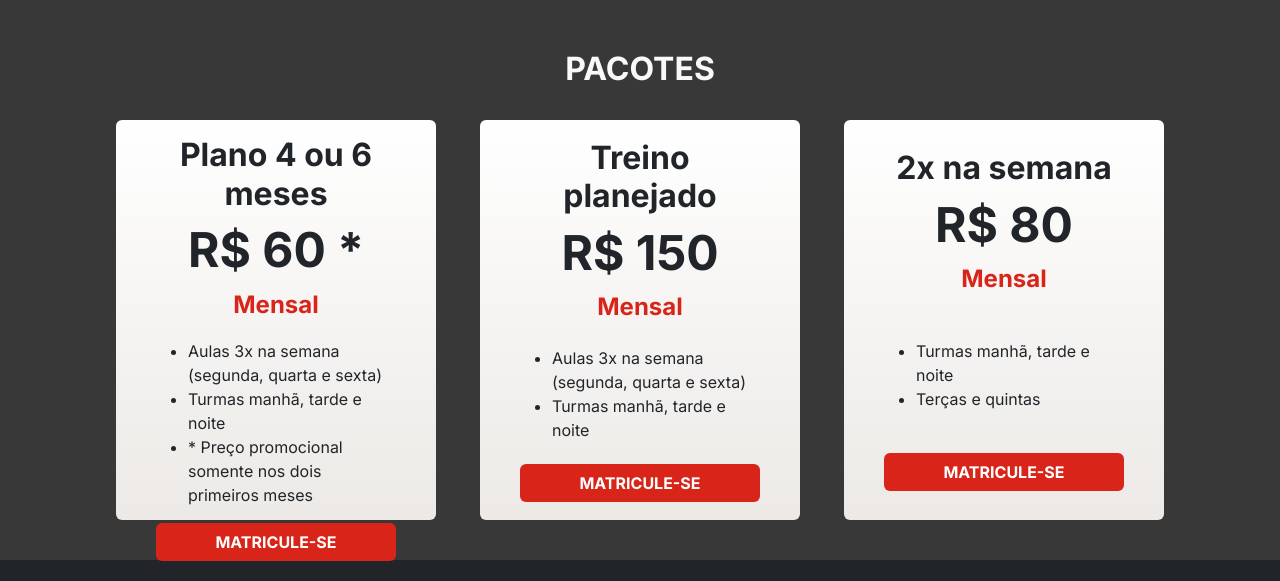
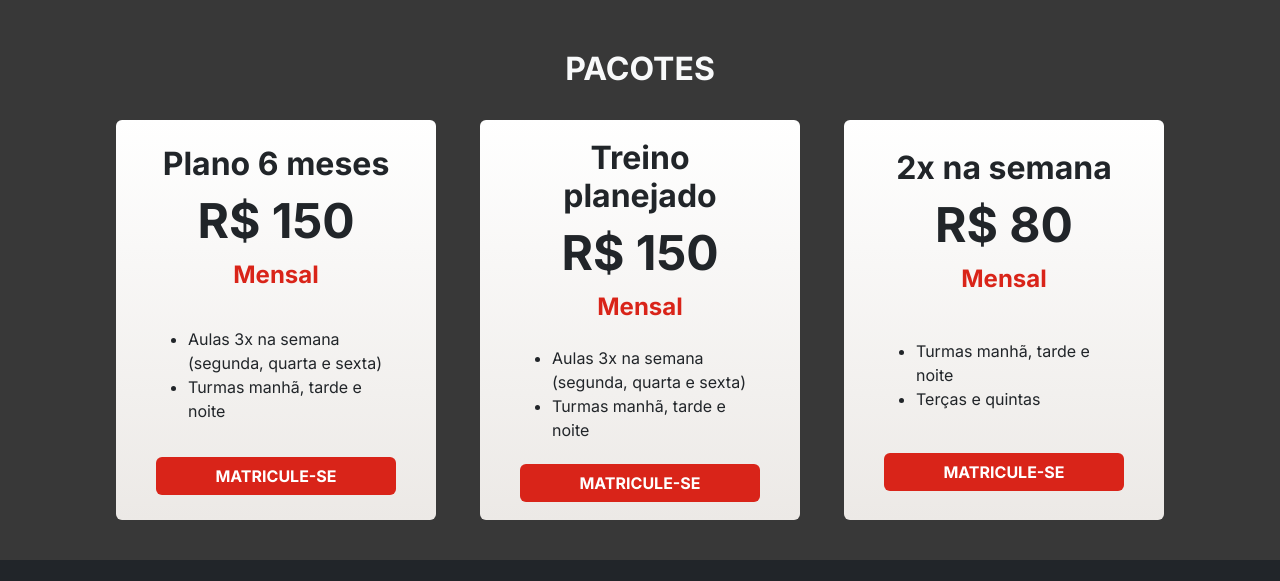
Before and after one commit to iagobalbino/gueto-boxe, a website: page index.html in a window 1280 px wide. Shown: the part 1920-2501 px from the top of the page. Drawn offline with nearby package versions, Linux system fonts and the light colour scheme; a web font is replaced by a local one.

Commit message:
Card 6 meses editado

```diff
--- a/index.html
+++ b/index.html
@@ -209,14 +209,13 @@
         <div class="card price-card border-0" style="width: 20rem;">
           <div class="card-body d-flex flex-column justify-content-around text-center">
             <div>
-              <h4 class="fw-bold">Plano 4 ou 6 meses</h4>
-              <h5 class="fw-bold">R$ 60 *</h5>
+              <h4 class="fw-bold">Plano 6 meses</h4>
+              <h5 class="fw-bold">R$ 150</h5>
               <p class="mensal fw-bold">Mensal</p>
             </div>
             <ul>
               <li>Aulas 3x na semana (segunda, quarta e sexta)</li>
               <li>Turmas manhã, tarde e noite</li>
-              <li>* Preço promocional somente nos dois primeiros meses</li>
             </ul>
             <a href="https://wa.me/5521981804917" target="blank" class="btn fw-bold">MATRICULE-SE</a>
           </div>
```
